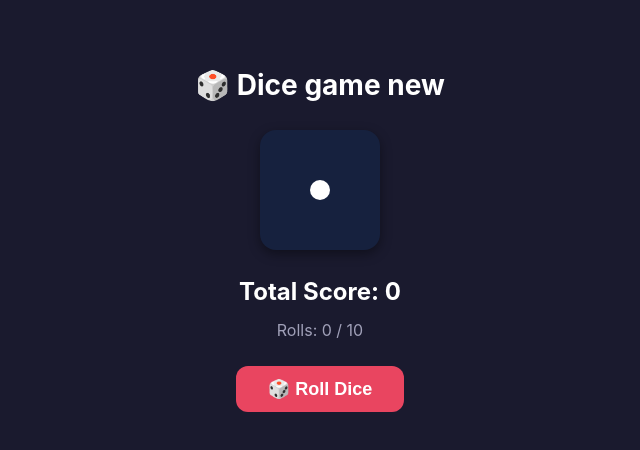
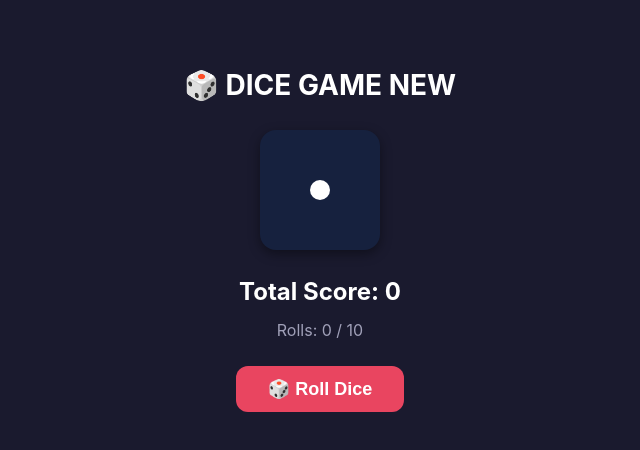
Before and after one commit to syedghouse786/dice-rolling-app, an Angular app: page / in a window 1280 px wide. Shown: the top 450 px of the page, without its empty margins (320-960 px from the left). Built offline with nearby package versions, Linux system fonts and the light colour scheme.

Commit message:
Fix: Change app title to all CAPS per review feedback

```diff
--- a/src/app/dice-panel/dice-panel.component.html
+++ b/src/app/dice-panel/dice-panel.component.html
@@ -1,5 +1,5 @@
 <div class="dice-panel">
-  <h1>🎲 Dice game new</h1>
+  <h1>🎲 DICE GAME NEW</h1>
 
   @if (errorMessage && resetService.resetPhase === 'idle') {
     <div class="error-toast">{{ errorMessage }}</div>
```
